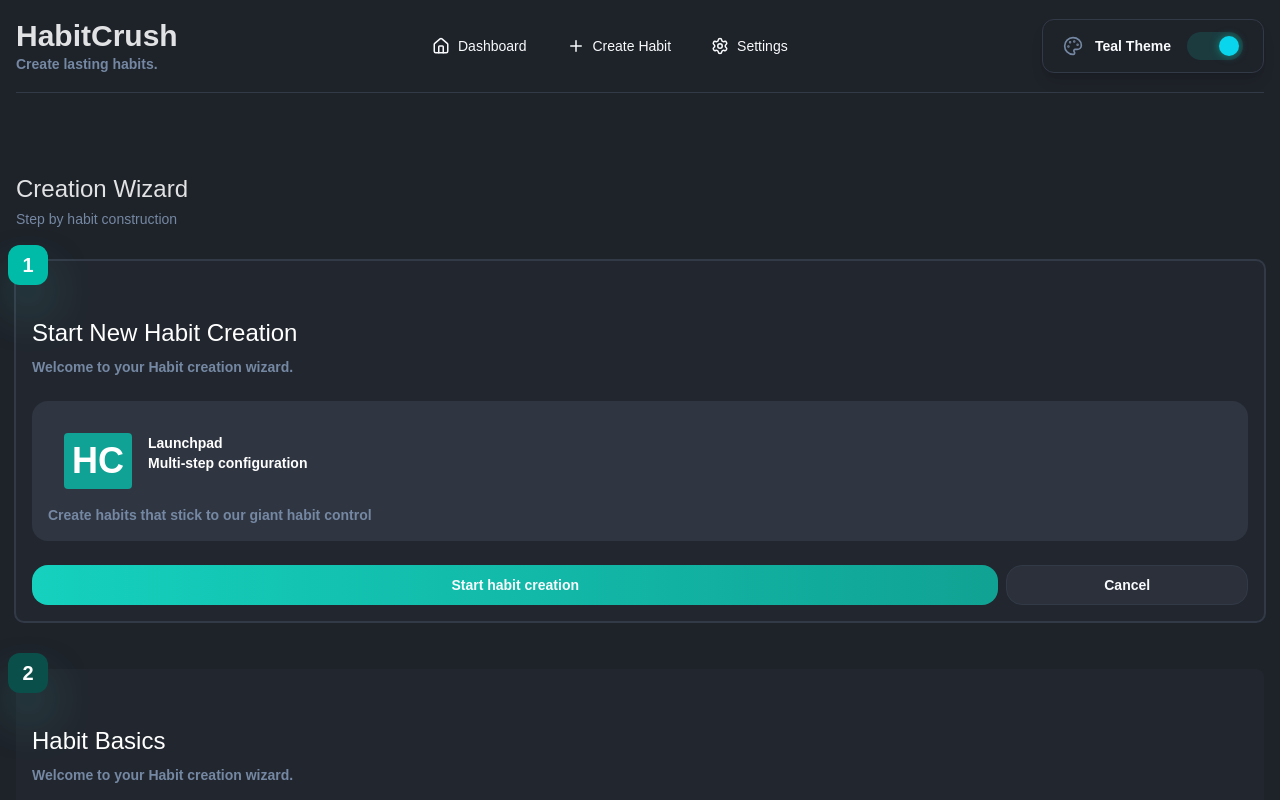
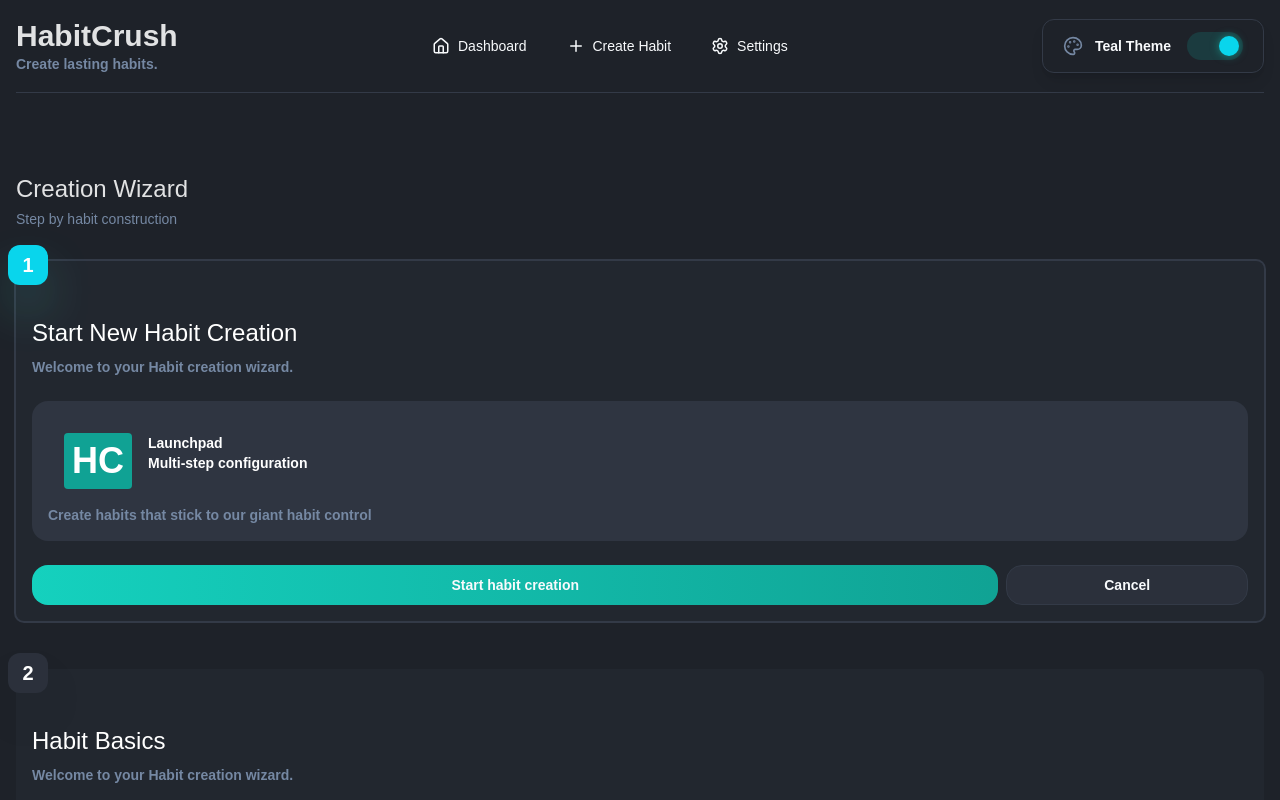
Before and after one commit to LemnsaLeger/Habit-crush, a React (Vite) app: page /create-habit in a window 1280 px wide. Shown: the top 800 px of the page. Built offline with nearby package versions, Linux system fonts and the light colour scheme.

Commit message:
Add active logic when component is active.

```diff
--- a/src/components/habitbasics.jsx
+++ b/src/components/habitbasics.jsx
@@ -13,7 +13,14 @@ export default function HabitBasics({ active, habit, setHabit , onNext, onBack})
           active ? "ring-2 ring-[hsl(var(--border))]" : ""
         } p-4 rounded-lg bg-[220 16% 14%]  flex flex-col gap-4 relative text-start mt-12`}
       >
-        <div className="count w-5 absolute h-5 top-0 left-0 bg-teal-900 p-5 flex justify-center items-center rounded-xl shadow-2xl shadow-teal-300">
+        <div
+          className={`count
+                      ${
+                        active
+                          ? "bg-[hsl(var(--accent))]  shadow-teal-300"
+                          : "bg-[hsl(var(--muted))]"
+                      } w-5 absolute h-5 top-0 left-0 p-5 flex justify-center items-center rounded-xl shadow-2xl `}
+        >
           2
         </div>
         <h2 className="mt-10">Habit Basics</h2>
@@ -98,7 +105,7 @@ export default function HabitBasics({ active, habit, setHabit , onNext, onBack})
         <div className="buttons basics">
           <button disabled={!isValid} onClick={onNext}>
             {/* <span>icon</span> */}
-            Next: Choose Type
+            Choose Type
           </button>
           <button onClick={onBack}>Back To Start</button>
         </div>
--- a/src/components/newHabit.jsx
+++ b/src/components/newHabit.jsx
@@ -6,9 +6,18 @@ export default function NewHabit({ active, onNext }) {
         <section
           className={`new-habit ${
             active ? "ring-2 ring-[hsl(var(--border))]" : ""
-          } p-4 rounded-lg bg-[220 16% 14%]  flex flex-col gap-4 relative text-start`}
+          } p-4 rounded-lg bg-[220 16% 14%]  flex flex-col gap-4 relative`}
         >
-          <div className="count w-5 absolute h-5 top-0 left-0 bg-teal-500 p-5 flex justify-center items-center rounded-xl shadow-2xl shadow-teal-300">
+          <div
+            className={`
+          ${
+            active
+              ? "bg-[hsl(var(--accent))] shadow-teal-300"
+              : "bg-[hsl(var(--muted))]"
+          }
+
+            count absolute w-10 h-10 top-0 left-0 flex justify-center items-center rounded-xl shadow-2xl`}
+          >
             1
           </div>
           <h2 className="mt-10">Start New Habit Creation</h2>
```
